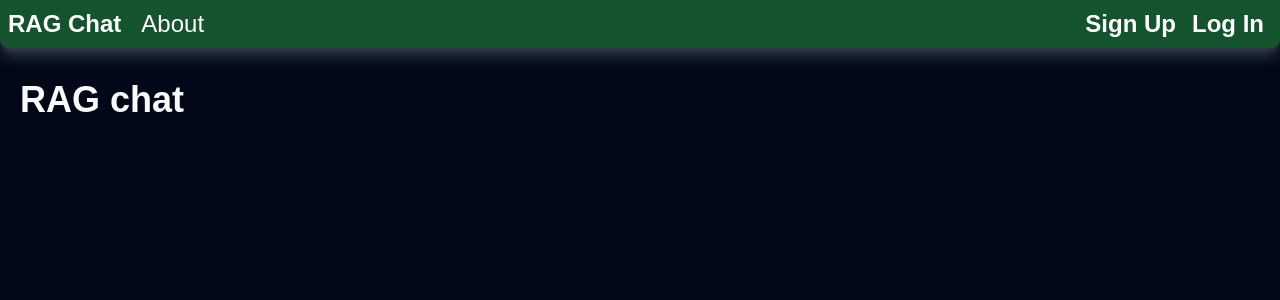
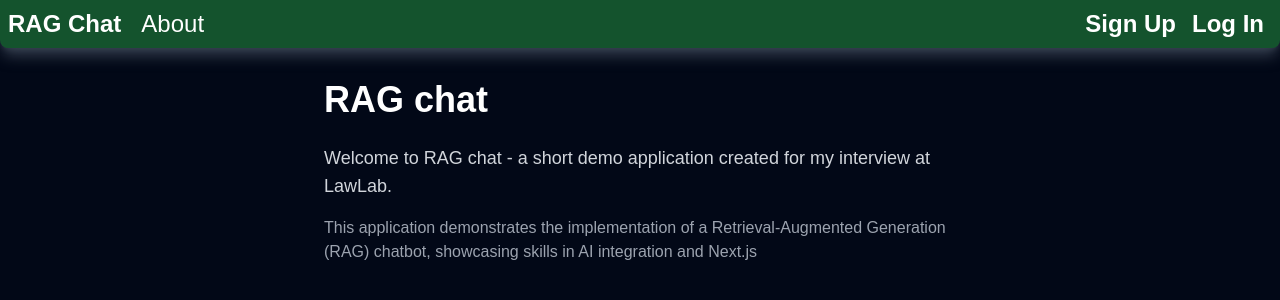
Before and after one commit to alfredosdpiii/amplify-chat, a Next.js app: page /about in a window 1280 px wide. Shown: the top 300 px of the page. Built offline with nearby package versions, Linux system fonts and the light colour scheme; no server answers.

Commit message:
about page update

```diff
--- a/src/app/about/page.tsx
+++ b/src/app/about/page.tsx
@@ -1,7 +1,16 @@
 export default function About() {
   return (
-    <main className="p-5">
-      <h1 className="text-4xl font-bold">RAG chat</h1>
+    <main className="p-5 max-w-2xl mx-auto">
+      <h1 className="text-4xl font-bold mb-6 text-white">RAG chat</h1>
+      <p className="text-lg text-gray-300 mb-4">
+        Welcome to RAG chat - a short demo application created for my interview
+        at LawLab.
+      </p>
+      <p className="text-gray-400">
+        This application demonstrates the implementation of a
+        Retrieval-Augmented Generation (RAG) chatbot, showcasing skills in AI
+        integration and Next.js
+      </p>
     </main>
   );
 }
```
